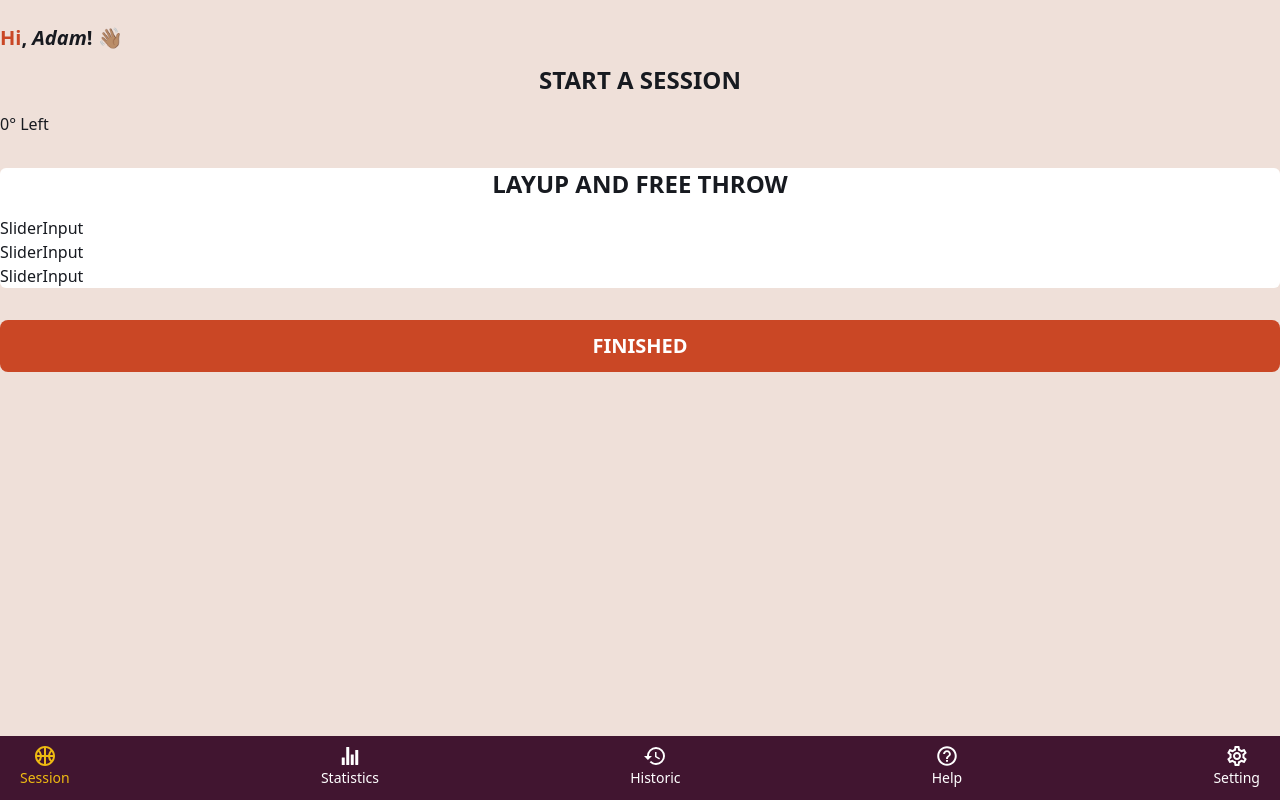
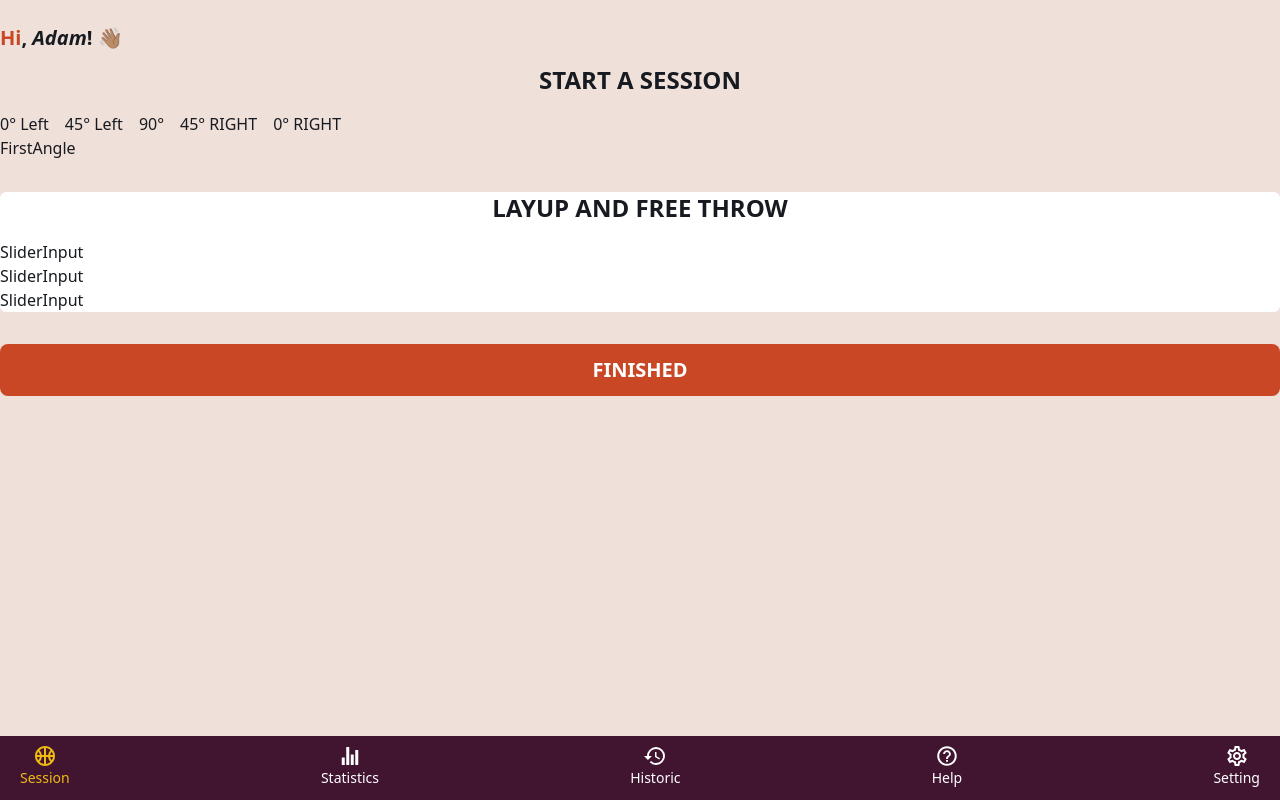
Before and after one commit to ornel77/basketball-practice-app, a React (Vite) app in the folder frontend/: page / in a window 1280 px wide. Built offline with nearby package versions, Linux system fonts and the light colour scheme.

Commit message:
fix navbar session

```diff
--- a/frontend/src/App.jsx
+++ b/frontend/src/App.jsx
@@ -1,37 +1,29 @@
-import { Route, Routes } from "react-router-dom"
-import SessionPage from "./pages/SessionPage"
-import StatsPage from "./pages/StatsPage"
-import HelpPage from "./pages/HelpPage"
-import HistoricPage from './pages/HistoricPage'
-import SettingPage from './pages/SettingPage'
-import MainNavbar from "./components/common/MainNavbar"
-import FirstAngle from "./components/session/angles/FirstAngle"
-import SecondAngle from "./components/session/angles/SecondAngle"
-import ThirdAngle from "./components/session/angles/ThirdAngle"
-import FourthAngle from "./components/session/angles/FourthAngle"
-import FifthAngle from "./components/session/angles/FifthAngle"
+import { Route, Routes } from "react-router-dom";
+import SessionPage from "./pages/SessionPage";
+import StatsPage from "./pages/StatsPage";
+import HelpPage from "./pages/HelpPage";
+import HistoricPage from "./pages/HistoricPage";
+import SettingPage from "./pages/SettingPage";
+import MainNavbar from "./components/common/MainNavbar";
+import FirstAngle from "./components/session/angles/FirstAngle";
+import SecondAngle from "./components/session/angles/SecondAngle";
+import ThirdAngle from "./components/session/angles/ThirdAngle";
+import FourthAngle from "./components/session/angles/FourthAngle";
+import FifthAngle from "./components/session/angles/FifthAngle";
 
 function App() {
-
-
   return (
     <div className="bg-pink-100">
       <Routes>
-        <Route path="/" element={ <SessionPage /> }/>
+        <Route path="/" element={<SessionPage />} />
         <Route path="/stats" element={<StatsPage />} />
         <Route path="/historic" element={<HistoricPage />} />
         <Route path="/help" element={<HelpPage />} />
         <Route path="/setting" element={<SettingPage />} />
-
-        <Route path="/first" element={<FirstAngle />} />
-          <Route path="/second" element={<SecondAngle />} />
-          <Route path="/third" element={<ThirdAngle />} />
-          <Route path="/fourth" element={<FourthAngle />} />
-          <Route path="/fifth" element={<FifthAngle />} />
       </Routes>
       <MainNavbar />
     </div>
-  )
+  );
 }
 
-export default App
+export default App;
--- a/frontend/src/components/session/NavSession.jsx
+++ b/frontend/src/components/session/NavSession.jsx
@@ -1,16 +1,39 @@
 import React, { useState } from "react";
 import { NavLink, Route, Routes } from "react-router-dom";
+import FirstAngle from "./angles/FirstAngle";
+import ThirdAngle from "./angles/ThirdAngle";
+import SecondAngle from "./angles/SecondAngle";
+import FourthAngle from "./angles/FourthAngle";
+import FifthAngle from "./angles/FifthAngle";
 
 const NavSession = ({children}) => {
   const [activeTab, setActiveTab] = useState("first")
   return (
-    <nav className="flex justify-between gap-4">
-      <ul>
+    <nav className="">
+      <ul className="flex justify-between gap-4">
         <li>
           <button onClick={() => setActiveTab('first')}>0° Left</button>
         </li>
+        <li>
+          <button onClick={() => setActiveTab('second')}>45° Left</button>
+        </li>
+        <li>
+          <button onClick={() => setActiveTab('third')}>90°</button>
+        </li>
+        <li>
+          <button onClick={() => setActiveTab('fourth')}>45° RIGHT</button>
+        </li>
+        <li>
+          <button onClick={() => setActiveTab('fifth')}>0° RIGHT</button>
+        </li>
       </ul>
-      {children}
+      <div>
+        {activeTab === "first" && <FirstAngle /> }
+        {activeTab === "second" && <SecondAngle /> }
+        {activeTab === "third" && <ThirdAngle /> }
+        {activeTab === "fourth" && <FourthAngle /> }
+        {activeTab === "fifth" && <FifthAngle /> }
+      </div>
     </nav>
   );
 };
```
